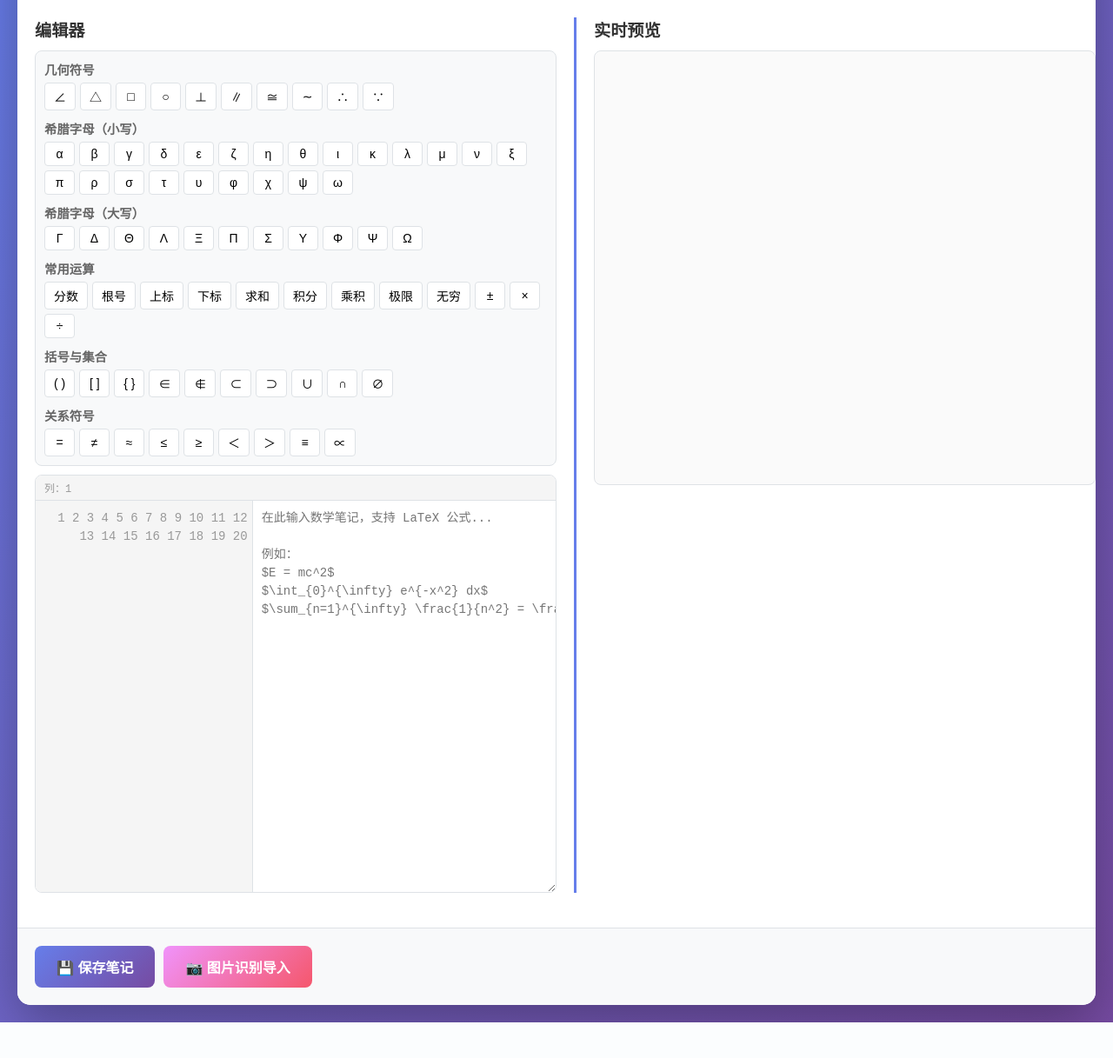
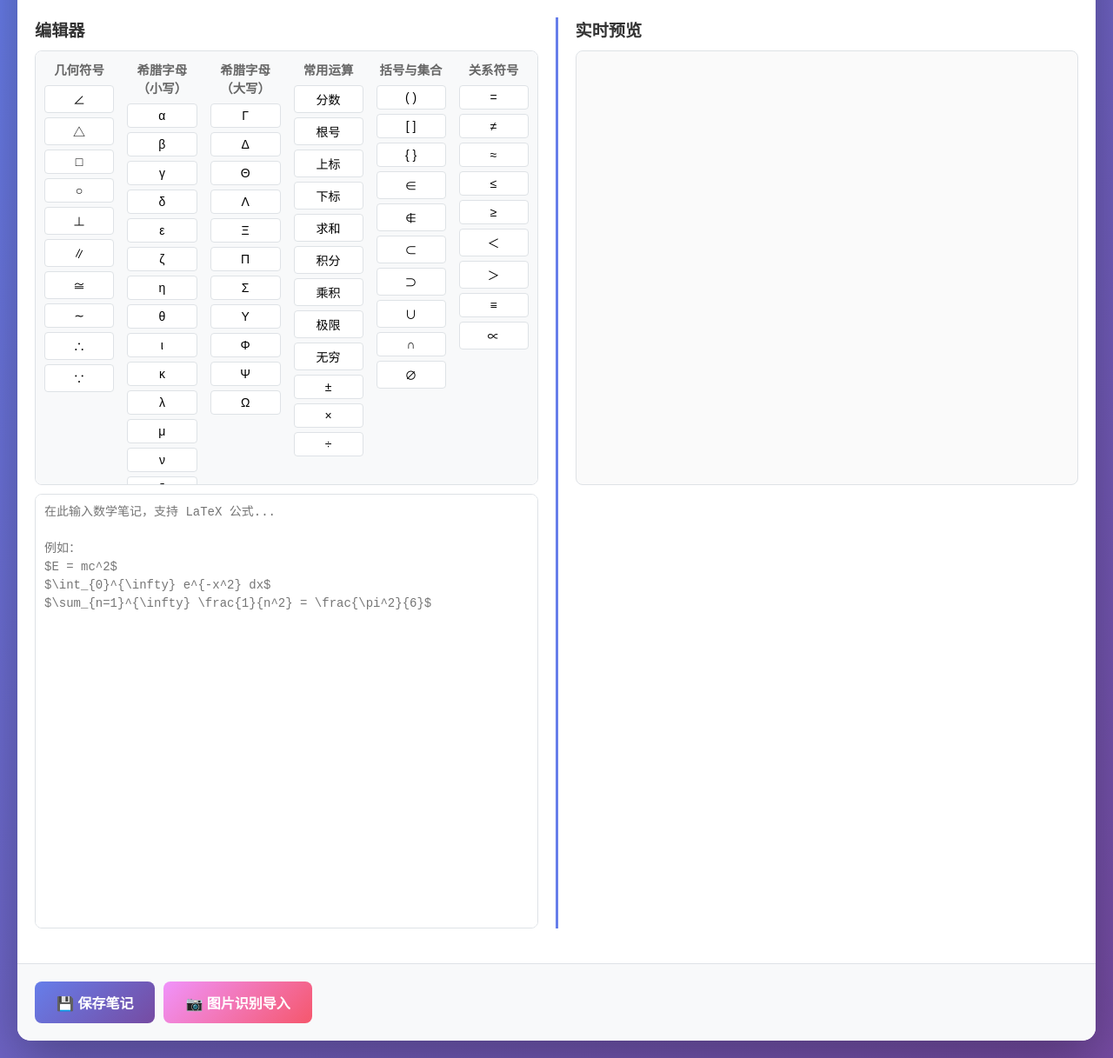
Before and after one commit to wenyuc/math_note, a Flask app: page / in a window 1280 px wide. Shown: the part 135-1352 px from the top of the page at 87% size. Before the commit the page ends 1311 px from the top, so only its background shows below. Run offline with Flask 3, Linux system fonts and the light colour scheme.

Commit message:
Remove login page and restructure editor interface
Key features implemented:
- Modified math_notes/templates/index.html to remove login page functionality and implement direct access to main editor
- Restructured symbol toolbar to display symbols in vertical columns grouped by category (geometry, lowercase Greek letters, uppercase Greek letters, common operations, brackets/sets, relation symbols)
- Redesigned editor and preview sections to align horizontally with proper spacing and layout
- Removed line number and column number displays from editor section while maintaining core editing functionality
- Updated CSS styling to support new layout with vertical symbol grouping and horizontal editor-preview alignment

The changes streamline the user interface by removing unnecessary login steps and organizing mathematical symbols in an intuitive categorized vertical layout while ensuring proper horizontal alignment between editing and preview areas.

```diff
--- a/math_notes/templates/index.html
+++ b/math_notes/templates/index.html
@@ -50,14 +50,16 @@
 
         .editor-section {
             flex: 1;
-            min-width: 50%;
+            display: flex;
+            flex-direction: column;
         }
 
         .preview-section {
             flex: 1;
-            min-width: 50%;
             border-left: 3px solid #667eea;
             padding-left: 20px;
+            display: flex;
+            flex-direction: column;
         }
 
         .section-title {
@@ -74,10 +76,16 @@
             border-radius: 8px;
             padding: 10px;
             margin-bottom: 10px;
+            display: flex;
+            gap: 15px;
+            max-height: 500px;
+            overflow-y: auto;
         }
 
         .symbol-group {
-            margin-bottom: 10px;
+            display: flex;
+            flex-direction: column;
+            min-width: 80px;
         }
 
         .symbol-group:last-child {
@@ -87,13 +95,14 @@
         .symbol-group-title {
             font-size: 0.9em;
             color: #666;
-            margin-bottom: 5px;
+            margin-bottom: 8px;
             font-weight: 600;
+            text-align: center;
         }
 
         .symbol-buttons {
             display: flex;
-            flex-wrap: wrap;
+            flex-direction: column;
             gap: 5px;
         }
 
@@ -113,65 +122,31 @@
             background: #667eea;
             color: white;
             border-color: #667eea;
-            transform: translateY(-2px);
+            transform: translateX(2px);
         }
 
-        /* Editor with line numbers */
+        /* Editor container */
         .editor-container {
             position: relative;
             border: 1px solid #dee2e6;
             border-radius: 8px;
             overflow: hidden;
             background: white;
-        }
-
-        .editor-wrapper {
-            display: flex;
-            overflow: auto;
-            max-height: 500px;
-        }
-
-        .line-numbers {
-            background: #f5f5f5;
-            color: #999;
-            padding: 10px 5px;
-            text-align: right;
-            font-family: 'Courier New', monospace;
-            font-size: 14px;
-            line-height: 1.5;
-            user-select: none;
-            min-width: 50px;
-            border-right: 1px solid #dee2e6;
-        }
-
-        .column-numbers {
-            background: #f5f5f5;
-            color: #999;
-            padding: 5px 10px;
-            text-align: left;
-            font-family: 'Courier New', monospace;
-            font-size: 12px;
-            border-bottom: 1px solid #dee2e6;
-            white-space: pre;
-            overflow: hidden;
-        }
-
-        .editor-content {
-            flex: 1;
             display: flex;
             flex-direction: column;
+            height: 500px;
         }
 
         #mathEditor {
+            flex: 1;
             width: 100%;
-            min-height: 450px;
             padding: 10px;
             border: none;
             outline: none;
             font-family: 'Courier New', monospace;
             font-size: 14px;
             line-height: 1.5;
-            resize: both;
+            resize: none;
             overflow: auto;
             white-space: pre;
         }
@@ -185,8 +160,7 @@
             border: 1px solid #dee2e6;
             border-radius: 8px;
             padding: 15px;
-            min-height: 500px;
-            max-height: 500px;
+            height: 500px;
             overflow: auto;
             background: #fafafa;
         }
@@ -404,13 +378,9 @@
                     </div>
                 </div>
 
-                <!-- Editor with line and column numbers -->
+                <!-- Editor -->
                 <div class="editor-container">
-                    <div class="column-numbers" id="columnNumbers">1  2  3  4  5  6  7  8  9  10 11 12 13 14 15 16 17 18 19 20 21 22 23 24 25 26 27 28 29 30</div>
-                    <div class="editor-wrapper">
-                        <div class="line-numbers" id="lineNumbers">1</div>
-                        <textarea id="mathEditor" placeholder="在此输入数学笔记，支持 LaTeX 公式...&#10;&#10;例如：&#10;$E = mc^2$&#10;$\int_{0}^{\infty} e^{-x^2} dx$&#10;$\sum_{n=1}^{\infty} \frac{1}{n^2} = \frac{\pi^2}{6}$"></textarea>
-                    </div>
+                    <textarea id="mathEditor" placeholder="在此输入数学笔记，支持 LaTeX 公式...&#10;&#10;例如：&#10;$E = mc^2$&#10;$\int_{0}^{\infty} e^{-x^2} dx$&#10;$\sum_{n=1}^{\infty} \frac{1}{n^2} = \frac{\pi^2}{6}$"></textarea>
                 </div>
 
                 <div id="saveStatus" class="status-message"></div>
@@ -438,27 +408,9 @@
     <script>
         const editor = document.getElementById('mathEditor');
         const previewContent = document.getElementById('previewContent');
-        const lineNumbers = document.getElementById('lineNumbers');
-        const columnNumbers = document.getElementById('columnNumbers');
         const saveStatus = document.getElementById('saveStatus');
 
-        // Update line numbers
-        function updateLineNumbers() {
-            const lines = editor.value.split('\n');
-            const lineCount = Math.max(lines.length, 20);
-            let lineNumHTML = '';
-            for (let i = 1; i <= lineCount; i++) {
-                lineNumHTML += i + '\n';
-            }
-            lineNumbers.textContent = lineNumHTML.trim();
-        }
 
-        // Update column numbers display
-        function updateColumnNumbers() {
-            const currentLine = editor.value.split('\n')[editor.value.substr(0, editor.selectionStart).split('\n').length - 1] || '';
-            const colNum = editor.selectionStart - editor.value.lastIndexOf('\n', editor.selectionStart - 1);
-            columnNumbers.textContent = `列：${colNum}`;
-        }
 
         // Insert symbol at cursor position
         function insertSymbol(symbol) {
@@ -471,7 +423,7 @@
             editor.selectionStart = editor.selectionEnd = start + symbol.length;
 
             updatePreview();
-            updateLineNumbers();
+
         }
 
         // Update preview with MathJax rendering
@@ -494,8 +446,8 @@
                 MathJax.typesetPromise([previewContent]).catch((err) => console.log(err));
             }
 
-            updateLineNumbers();
-            updateColumnNumbers();
+
+
         }
 
         // Save note
@@ -572,15 +524,7 @@
 
         // Event listeners
         editor.addEventListener('input', updatePreview);
-        editor.addEventListener('scroll', () => {
-            lineNumbers.scrollTop = editor.scrollTop;
-        });
-        editor.addEventListener('click', updateColumnNumbers);
-        editor.addEventListener('keyup', updateColumnNumbers);
 
-        // Initialize
-        updateLineNumbers();
-        updatePreview();
     </script>
 </body>
 </html>
```
Also changed, not shown: 1 other file.
